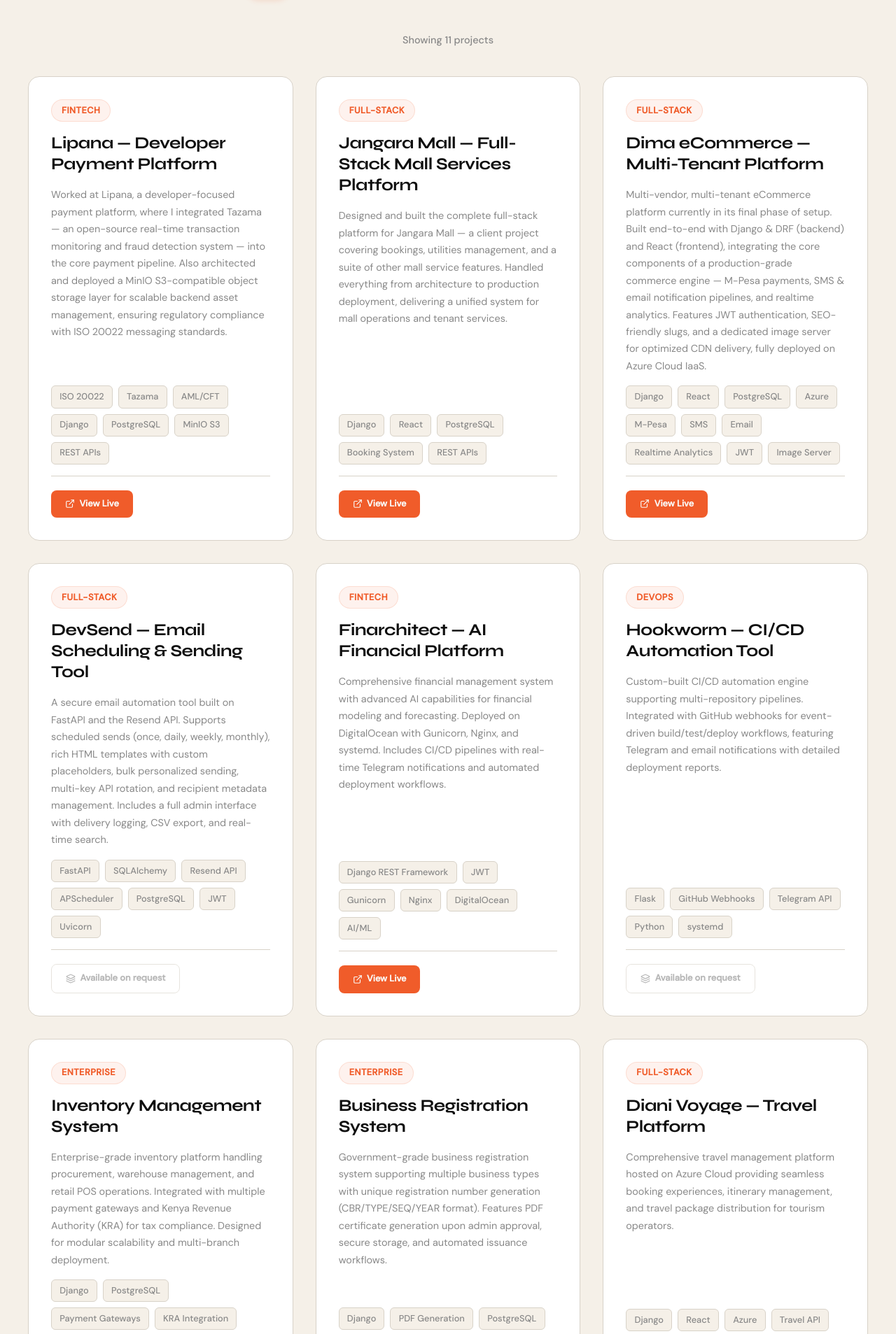
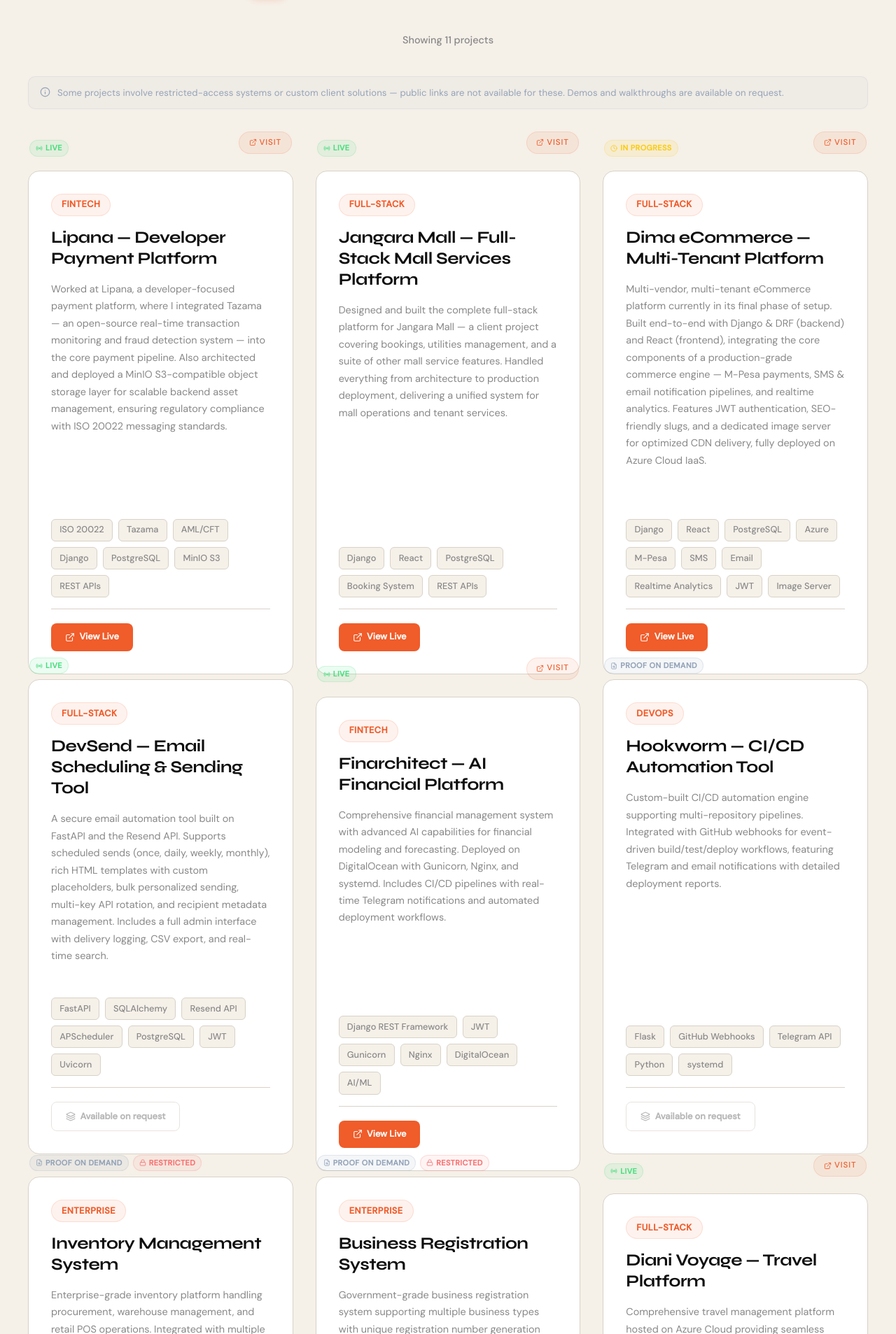
Before and after one commit to 57nyambu/portfolio, a React (Vite) app: page /projects in a window 1280 px wide. Shown: the part 493-2400 px from the top of the page at 70% size. Built offline with nearby package versions, Linux system fonts and the light colour scheme.

Commit message:
Enhance Projects component with badges and site note
Refactor Projects component to include status and restricted badges, enhance project card display, and add site note banner.

```diff
--- a/src/pages/Projects.tsx
+++ b/src/pages/Projects.tsx
@@ -1,17 +1,185 @@
 import { useState } from 'react';
 import { motion, AnimatePresence } from 'framer-motion';
-import { Layers, Filter, Briefcase } from 'lucide-react';
-import { projects, categories } from '../data/projects';
+import {
+  Layers,
+  Filter,
+  Briefcase,
+  ExternalLink,
+  Radio,
+  Clock,
+  FileSearch,
+  Lock,
+  Info,
+} from 'lucide-react';
+import { projects, categories, siteNote } from '../data/projects';
 import ProjectCard from '../components/ProjectCard';
 import '../styles/projects.css';
 
-// Main Projects Component
+// ─── Status Badge ────────────────────────────────────────────────────────────
+const StatusBadge = ({ status }: { status?: string }) => {
+  if (!status) return null;
+
+  const config: Record<string, { icon: JSX.Element; color: string; bg: string }> = {
+    Live: {
+      icon: <Radio size={10} />,
+      color: '#4ade80',
+      bg: 'rgba(74, 222, 128, 0.1)',
+    },
+    'In Progress': {
+      icon: <Clock size={10} />,
+      color: '#facc15',
+      bg: 'rgba(250, 204, 21, 0.1)',
+    },
+    'Proof on Demand': {
+      icon: <FileSearch size={10} />,
+      color: '#94a3b8',
+      bg: 'rgba(148, 163, 184, 0.1)',
+    },
+  };
+
+  const c = config[status] ?? config['Proof on Demand'];
+
+  return (
+    <span
+      style={{
+        display: 'inline-flex',
+        alignItems: 'center',
+        gap: '4px',
+        fontSize: '0.68rem',
+        fontWeight: 600,
+        letterSpacing: '0.04em',
+        textTransform: 'uppercase',
+        color: c.color,
+        background: c.bg,
+        border: `1px solid ${c.color}33`,
+        borderRadius: '999px',
+        padding: '2px 8px',
+      }}
+    >
+      {c.icon}
+      {status}
+    </span>
+  );
+};
+
+// ─── Restricted Badge ────────────────────────────────────────────────────────
+const RestrictedBadge = () => (
+  <span
+    style={{
+      display: 'inline-flex',
+      alignItems: 'center',
+      gap: '4px',
+      fontSize: '0.68rem',
+      fontWeight: 600,
+      letterSpacing: '0.04em',
+      textTransform: 'uppercase',
+      color: '#f87171',
+      background: 'rgba(248, 113, 113, 0.08)',
+      border: '1px solid rgba(248, 113, 113, 0.2)',
+      borderRadius: '999px',
+      padding: '2px 8px',
+    }}
+  >
+    <Lock size={10} />
+    Restricted
+  </span>
+);
+
+// ─── Enhanced Card Wrapper ───────────────────────────────────────────────────
+const EnhancedProjectCard = ({
+  project,
+  index,
+}: {
+  project: (typeof projects)[0];
+  index: number;
+}) => (
+  <motion.div
+    style={{ position: 'relative' }}
+    initial={{ opacity: 0, y: 20 }}
+    animate={{ opacity: 1, y: 0 }}
+    transition={{ delay: index * 0.07, duration: 0.5, ease: [0.22, 1, 0.36, 1] }}
+  >
+    {/* Meta row: status + restricted + visit link */}
+    <div
+      style={{
+        display: 'flex',
+        alignItems: 'center',
+        justifyContent: 'space-between',
+        marginBottom: '8px',
+        paddingInline: '2px',
+        flexWrap: 'wrap',
+        gap: '6px',
+      }}
+    >
+      <div style={{ display: 'flex', alignItems: 'center', gap: '6px', flexWrap: 'wrap' }}>
+        <StatusBadge status={project.status} />
+        {project.restricted && <RestrictedBadge />}
+      </div>
+
+      {project.liveUrl && (
+        <a
+          href={project.liveUrl}
+          target="_blank"
+          rel="noopener noreferrer"
+          className="section-eyebrow"
+          style={{
+            display: 'inline-flex',
+            alignItems: 'center',
+            gap: '4px',
+            fontSize: '0.72rem',
+            textDecoration: 'none',
+          }}
+        >
+          <ExternalLink size={11} />
+          <span>Visit</span>
+        </a>
+      )}
+    </div>
+
+    <ProjectCard project={project} index={index} />
+  </motion.div>
+);
+
+// ─── Site Note Banner ────────────────────────────────────────────────────────
+const SiteNoteBanner = ({ note }: { note: string }) => (
+  <motion.div
+    initial={{ opacity: 0, y: 8 }}
+    animate={{ opacity: 1, y: 0 }}
+    transition={{ delay: 0.5, duration: 0.5 }}
+    style={{
+      display: 'flex',
+      alignItems: 'flex-start',
+      gap: '10px',
+      background: 'rgba(148, 163, 184, 0.06)',
+      border: '1px solid rgba(148, 163, 184, 0.15)',
+      borderRadius: '10px',
+      padding: '12px 16px',
+      marginBottom: '2rem',
+    }}
+  >
+    <Info size={15} style={{ color: '#94a3b8', marginTop: '2px', flexShrink: 0 }} />
+    <p
+      style={{
+        margin: 0,
+        fontSize: '0.82rem',
+        color: '#94a3b8',
+        lineHeight: 1.6,
+        letterSpacing: '0.01em',
+      }}
+    >
+      {note}
+    </p>
+  </motion.div>
+);
+
+// ─── Main Component ──────────────────────────────────────────────────────────
 const Projects = () => {
   const [selectedCategory, setSelectedCategory] = useState('All');
 
-  const filteredProjects = selectedCategory === 'All'
-    ? projects
-    : projects.filter(p => p.category === selectedCategory);
+  const filteredProjects =
+    selectedCategory === 'All'
+      ? projects
+      : projects.filter((p) => p.category === selectedCategory);
 
   return (
     <div className="portfolio-projects">
@@ -63,8 +231,12 @@
           animate={{ opacity: 1 }}
           transition={{ delay: 0.4 }}
         >
-          Showing {filteredProjects.length} {filteredProjects.length === 1 ? 'project' : 'projects'}
+          Showing {filteredProjects.length}{' '}
+          {filteredProjects.length === 1 ? 'project' : 'projects'}
         </motion.div>
+
+        {/* Site Note */}
+        <SiteNoteBanner note={siteNote} />
 
         {/* Projects Grid */}
         <AnimatePresence mode="wait">
@@ -78,7 +250,7 @@
               transition={{ duration: 0.4 }}
             >
               {filteredProjects.map((project, index) => (
-                <ProjectCard key={project.title} project={project} index={index} />
+                <EnhancedProjectCard key={project.title} project={project} index={index} />
               ))}
             </motion.div>
           ) : (
```
